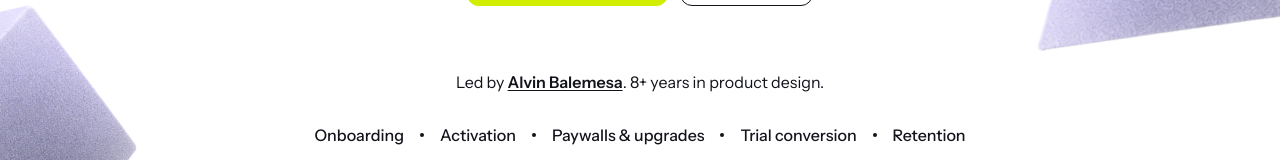
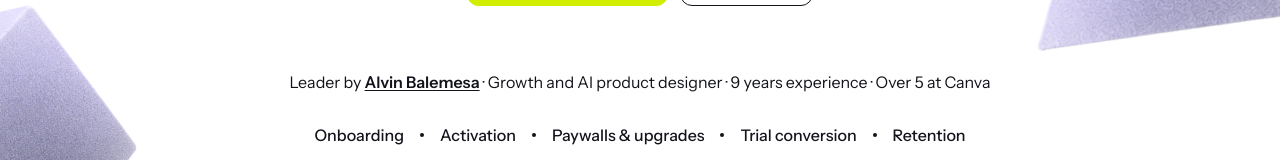
Before and after one commit to alvinb-dev/softground, a Next.js app: page / in a window 1280 px wide. Shown: the part 528-688 px from the top of the page. Built offline with nearby package versions, Linux system fonts and the light colour scheme; no server answers.

Commit message:
Update the hero credit line to the new role and experience.
The line now names Alvin as a growth and AI product designer, with 9 years of experience and over 5 at Canva.

Co-authored-by: alvinb-dev <alvinb-dev@users.noreply.github.com>

```diff
--- a/components/hero.tsx
+++ b/components/hero.tsx
@@ -54,11 +54,11 @@ export function Hero() {
 
       <div className="relative z-10 mx-auto mt-12 flex max-w-[1100px] flex-col items-center gap-4 lg:mt-16">
         <p className="text-center text-base leading-[1.6] text-ink">
-          Led by{" "}
+          Leader by{" "}
           <a href="#about" className="font-semibold underline decoration-ink underline-offset-2">
             Alvin Balemesa
           </a>
-          . 8+ years in product design.
+          {" · Growth and AI product designer · 9 years experience · Over 5 at Canva"}
         </p>
         <ul className="flex flex-wrap items-center justify-center">
           {categories.map((category, index) => (
```
